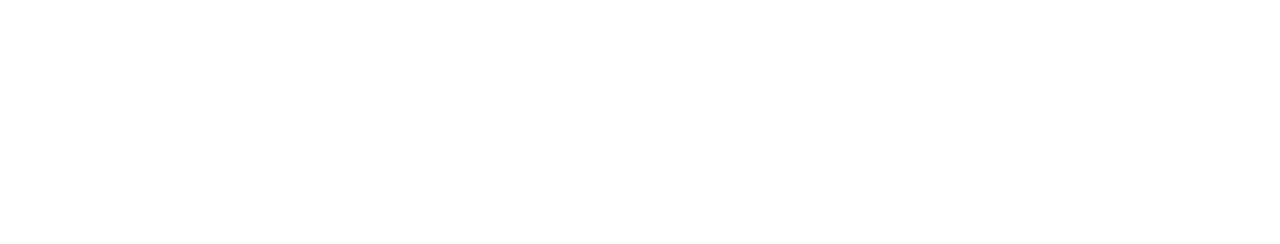
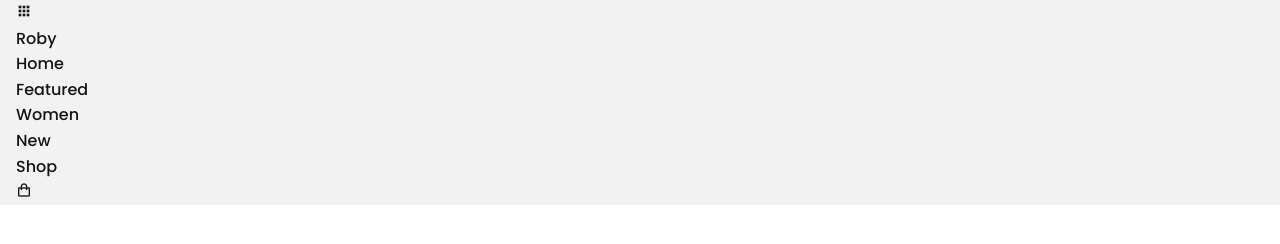
Before and after one commit to FJ9019/E-Commerce-01, a plain HTML site: page index.html in a window 1280 px wide. Drawn offline with nearby package versions, Linux system fonts and the light colour scheme.

Commit message:
Nav-Menu

```diff
--- a/css/styles.css
+++ b/css/styles.css
@@ -17,24 +17,120 @@
   --white-color: #FFF;
 
   /*===== Font and typography =====*/
-
+  --body-font: 'Poppins', sans-serif;
+  --big-font-size: 1.25rem;
+  --bigger-font-size: 1.5rem;
+  --biggest-font-size: 2rem;
+  --h2-font-size: 1.25rem;
+  --normal-font-size: .938rem;
+  --smaller-font-size: .813rem;
 
   /*===== Margenes =====*/
-
+  --mb-1: .5rem;
+  --mb-2: 1rem;
+  --mb-3: 1.5rem;
+  --mb-4: 2rem;
+  --mb-5: 2.5rem;
+  --mb-6: 3rem;
 
   /*===== z index =====*/
-
+  --z-fixed: 100;
 
   /*===== Rotate img =====*/
+  --rotation-img: rotate(-30deg);
+}
 
+@media screen and (min-width: 768px){
+  :root {
+    --big-font-size: 1.5rem;
+    --bigger-font-size: 2rem;
+    --biggest-font-size: 3rem;
+    --normal-font-size: 1rem;
+    --smaller-font-size: .875rem;
+  }
+}
+/*===== BASE =====*/
+*,::before,::after {
+  box-sizing: border-box;
+}
 
-/*===== BASE =====*/
+html {
+  scroll-behavior: smooth;
+}
+
+body {
+  margin: var(--header-height) 0 0 0;
+  font-family: var(--body-font);
+  font-size: var(--normal-font-size);
+  font-weight: var(--font-medium);
+  color: var(--dark-color);
+  line-height: 1.6;
+}
+
+h1,h2,h3,p,ul {
+  margin: 0;
+}
+
+ul {
+  padding: 0;
+  list-style: none;
+}
+
+a {
+  text-decoration: none;
+  color: var(--dark-color);
+}
+
+img {
+  max-width: 100%;
+  height: auto;
+  display: block;
+}
 
 
 /*===== CLASS CSS ===== */
+.section {
+  padding: 5rem 0 2rem;
+}
 
+.section-title {
+  position: relative;
+  font-size: var(--big-font-size);
+  margin-bottom: var(--mb-4);
+  text-align: center;
+  letter-spacing: .1rem;
+}
+
+.section-title::after {
+  content: '';
+  position: absolute;
+  width: 56px;
+  height: .18rem;
+  top: -1rem;
+  left: 0;
+  right: 0;
+  margin: auto;
+  background-color: var(--dark-color);
+}
 
 /*===== LAYOUT =====*/
+.bd-grid {
+  max-width: 1024px;
+  display: grid;
+  grid-template-columns: 100%;
+  column-gap: 2rem;
+  width: calc(100% - 2rem);
+  margin-left: var(--mb-2);
+  margin-right: var(--mb-2);
+}
+
+.l-header {
+  width: 100%;
+  position: fixed;
+  top: 0;
+  left: 0;
+  z-index: var(--z-fixed);
+  background-color: var(--dark-color-lighten);
 }
 
 /*===== NAV =====*/
--- a/index.html
+++ b/index.html
@@ -16,7 +16,29 @@
     <body>
 
         <!--===== HEADER =====-->
+        <header class="l-header" id="header">
+            <nav class="nav bd-grid">
+                <div class="nav__toggle" id="nav-toggle">
+                    <i class='bx bxs-grid'></i>
+                </div>
 
+                <a href="#" class="nav__logo">Roby</a>
+
+                <div class="nav__menu" id="nav-menu">
+                    <ul class="nav__list">
+                        <li class="nav__item"><a href="#home" class="nav__link">Home</a></li>
+                        <li class="nav__item"><a href="#featured" class="nav__link">Featured</a></li>
+                        <li class="nav__item"><a href="#women" class="nav__link">Women</a></li>
+                        <li class="nav__item"><a href="#new" class="nav__link">New</a></li>
+                        <li class="nav__item"><a href="#shop" class="nav__link">Shop</a></li>
+                    </ul>
+                </div>
+
+                <div class="nav__shop">
+                    <i class='bx bx-shopping-bag'></i>
+                </div>
+            </nav>
+        </header>
 
         <main class="l-main">
             <!--===== HOME =====-->
```
